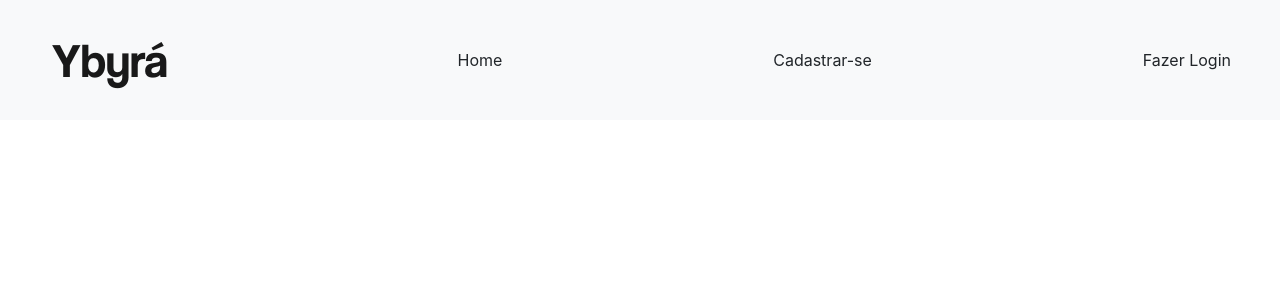
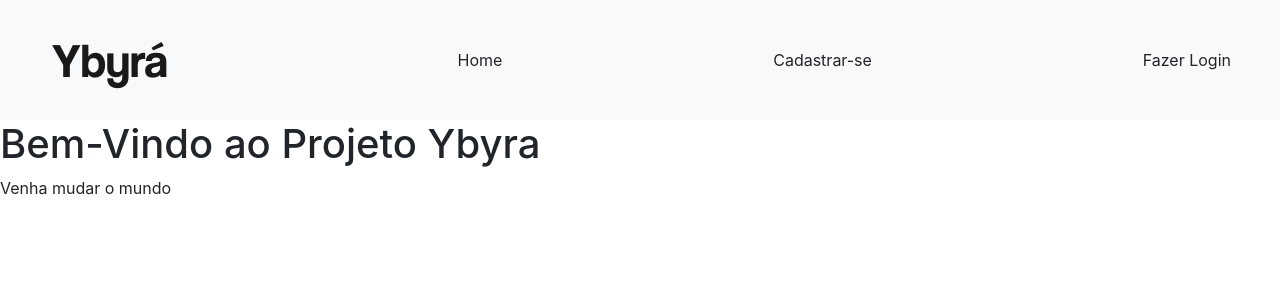
Before and after one commit to mahzze/ybyra-tcc, a React (Create React App) app: page / in a window 1280 px wide. Shown: the top 300 px of the page. Built offline with nearby package versions, Linux system fonts and the light colour scheme.

Commit message:
Jotape Home Start

```diff
--- a/src/components/Home/Home.tsx
+++ b/src/components/Home/Home.tsx
@@ -5,7 +5,11 @@ import './App.css';
 export default function Home() {
 
 	return (
-		<div className="App">
-		</div>
+		<section>
+
+			<h1> Bem-Vindo ao <span> Projeto Ybyra</span> </h1>
+			<p> Venha mudar o mundo</p>
+
+		</section>
 	);
  }
```
Also changed, not shown: src/components/Home/App.css (line endings or trailing spaces).
